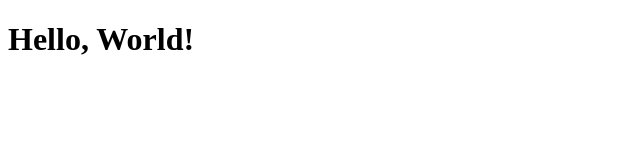
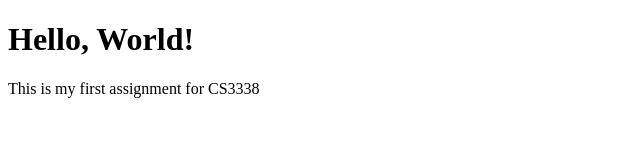
Before and after one commit to gortizn/CS3338-first-project, a plain HTML site: page index.html in a window 1280 px wide. Shown: the whole page, without its empty margins (0-640 px from the left). Drawn offline with Linux system fonts and the light colour scheme.

Commit message:
Update index.html file

```diff
--- a/index.html
+++ b/index.html
@@ -7,5 +7,6 @@
 </head>
 <body>
     <h1>Hello, World!</h1>
+    <p>This is my first assignment for CS3338</p>
 </body>
 </html>
```
